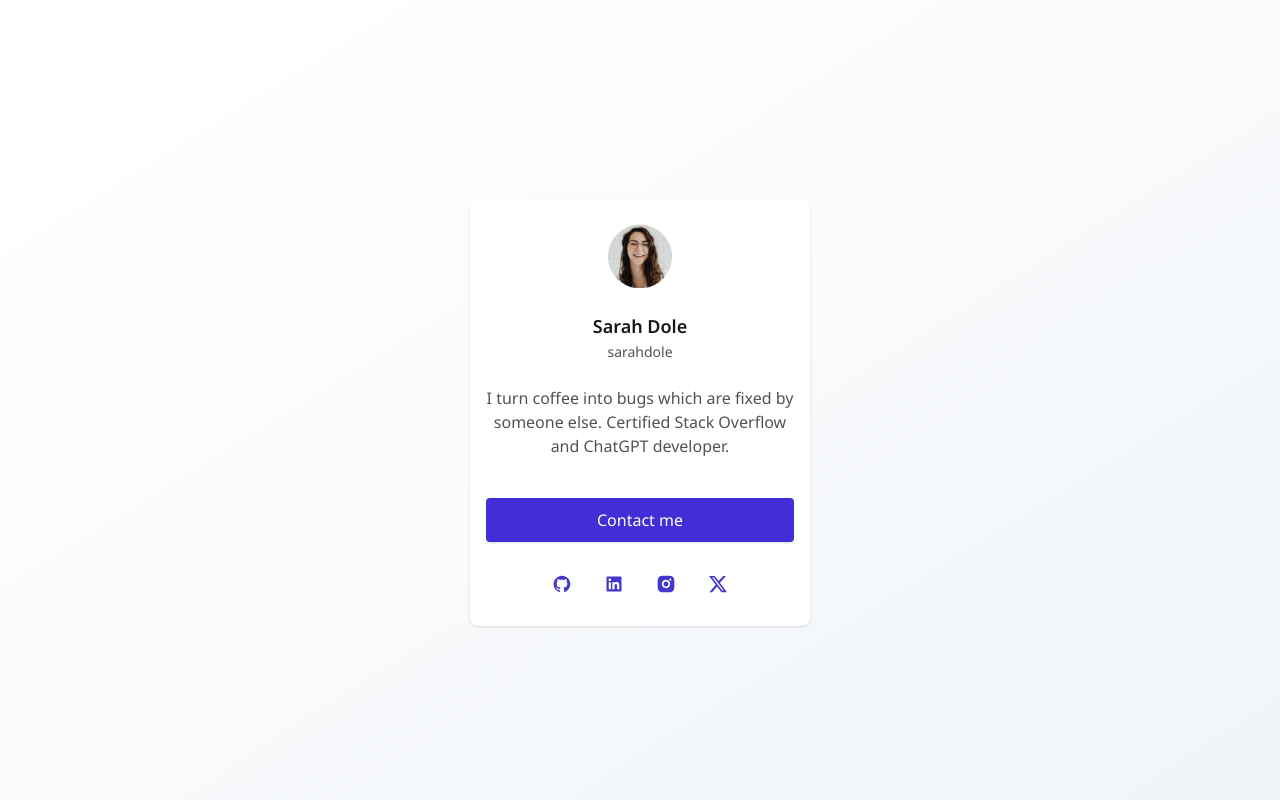
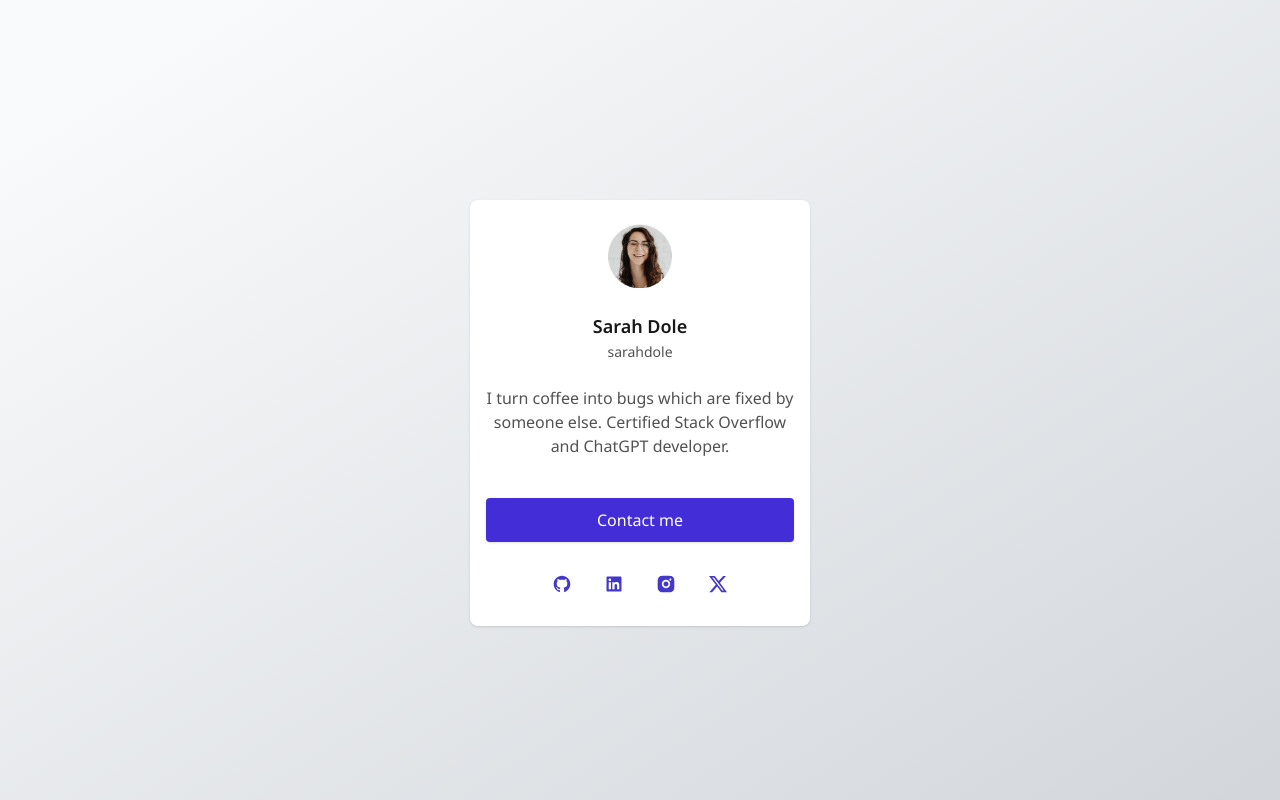
Before and after one commit to JunMun28/gf-challanges, a Next.js app: page /foundational/profile-card in a window 1280 px wide. Built offline with nearby package versions, Linux system fonts and the light colour scheme.

Commit message:
Update background gradient in ProfileCardPage for improved visual consistency.

```diff
--- a/app/foundational/(html)/profile-card/page.tsx
+++ b/app/foundational/(html)/profile-card/page.tsx
@@ -2,7 +2,7 @@ import ProfileCard from "@/components/ProfileCard";
 
 export default function ProfileCardPage() {
   return (
-    <div className="flex h-screen w-full justify-center items-start pt-[200px] bg-[linear-gradient(148deg,#FFFFFF_8.89%,#F0F4F8_100.48%)]">
+    <div className="flex h-screen w-full justify-center items-start pt-[200px] bg-[linear-gradient(148deg,#F9FAFB_8.89%,#D2D6DB_100.48%)]">
       <ProfileCard
         name="Sarah Dole"
         username="sarahdole"
```
